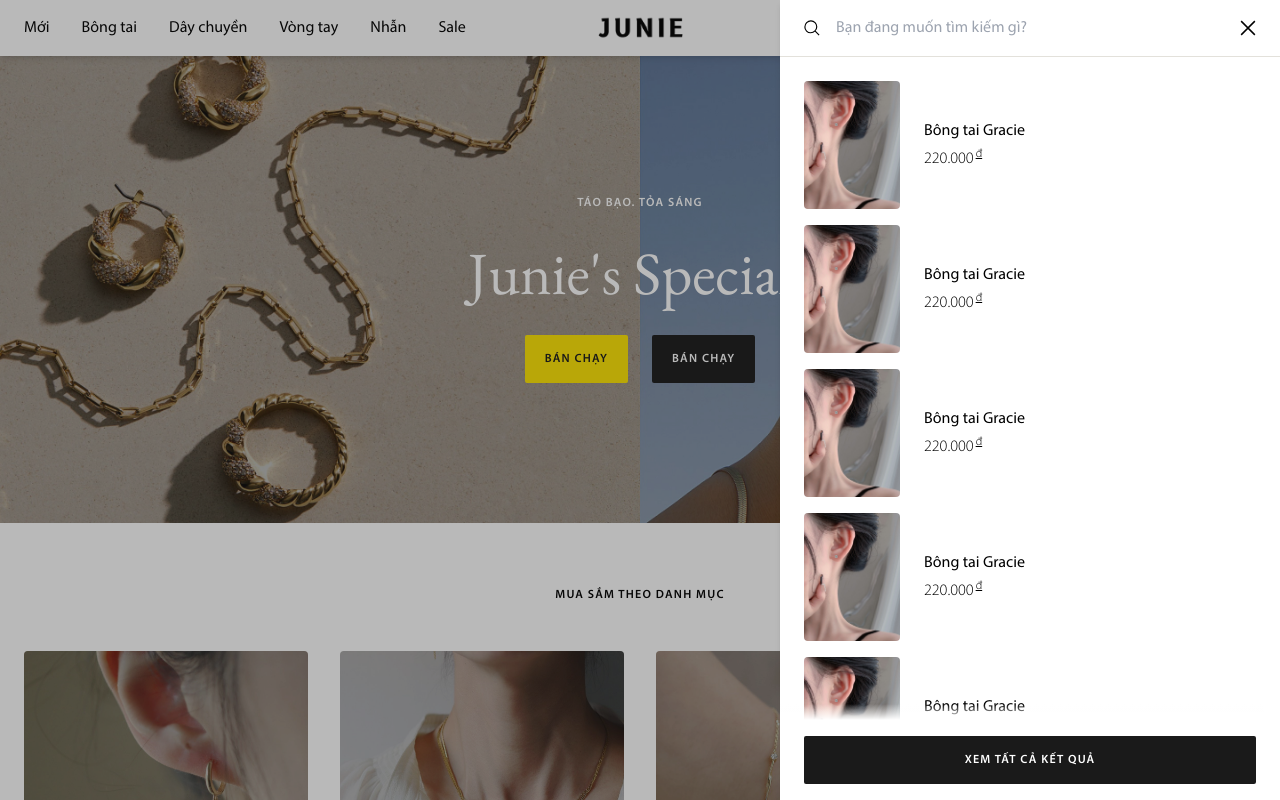
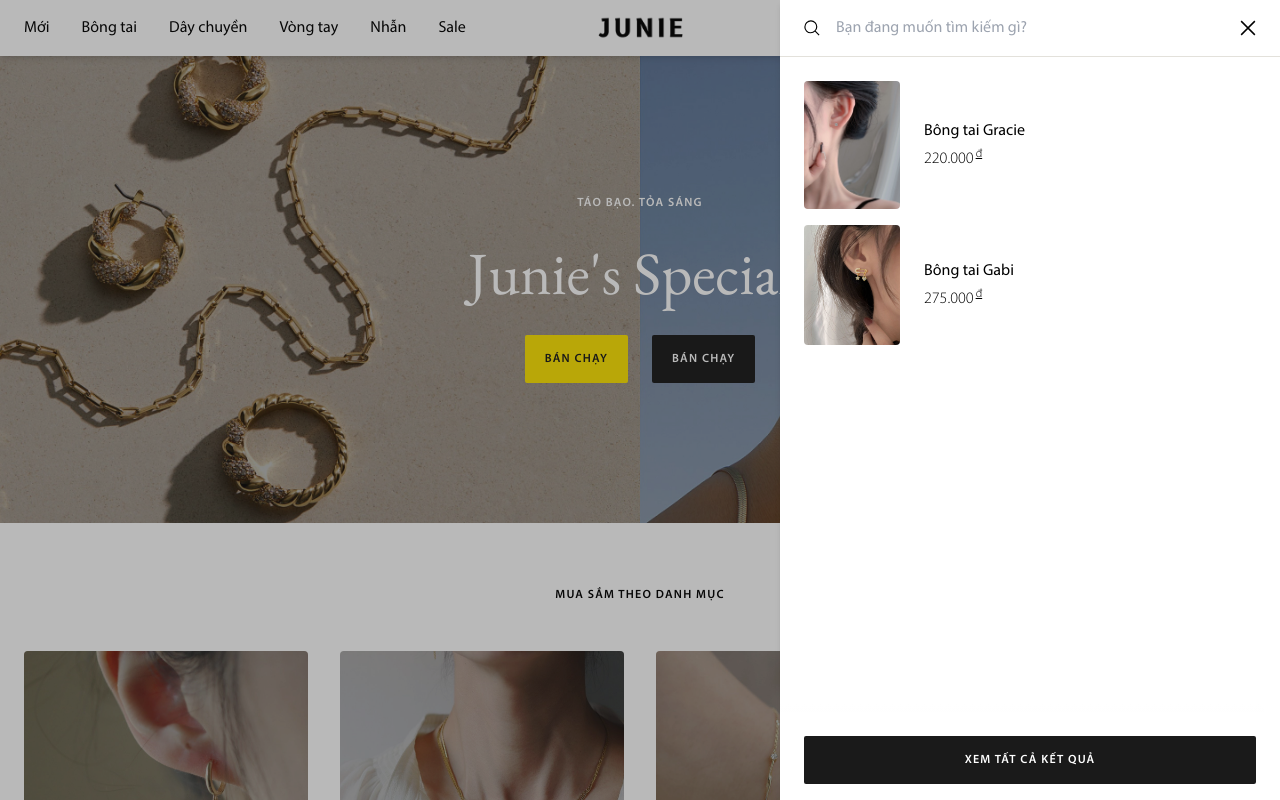
Before and after one commit to tranbaolam26902/junie-store-reactjs, a React (Vite) app in the folder src/junie-store-ui/: page / in a window 1280 px wide. Both pictures are taken after a click on the button "Tìm kiếm". Shown: the top 800 px of the page. Built offline with nearby package versions, Linux system fonts and the light colour scheme.

Commit message:
add hide search when click on search result item

```diff
--- a/src/junie-store-ui/src/components/client/Header.jsx
+++ b/src/junie-store-ui/src/components/client/Header.jsx
@@ -189,14 +189,7 @@ export default function Header() {
                         ) : (
                             <div className='flex flex-col gap-4 p-6'>
                                 {searchResultItems.map((product) => (
-                                    <>
-                                        <SearchResultItem key={product.id} product={product} />
-                                        <SearchResultItem key={product.id} product={product} />
-                                        <SearchResultItem key={product.id} product={product} />
-                                        <SearchResultItem key={product.id} product={product} />
-                                        <SearchResultItem key={product.id} product={product} />
-                                        <SearchResultItem key={product.id} product={product} />
-                                    </>
+                                    <SearchResultItem key={product.id} product={product} onClick={handleHideSearch} />
                                 ))}
                             </div>
                         )}
--- a/src/junie-store-ui/src/components/client/SearchResultItem.jsx
+++ b/src/junie-store-ui/src/components/client/SearchResultItem.jsx
@@ -4,9 +4,13 @@ import { Link } from 'react-router-dom';
 // Assets
 import { icons } from '@assets/icons';
 
-export default function SearchResultItem({ product }) {
+export default function SearchResultItem({ product, onClick }) {
     return (
-        <Link to={`/products/${product.slug}`} className='relative flex items-center gap-6 pr-8 group'>
+        <Link
+            to={`/products/${product.slug}`}
+            className='relative flex items-center gap-6 pr-8 group'
+            onClick={onClick}
+        >
             <img src={product.image} alt={product.slug} className='w-24 rounded' />
             <div className='flex-1 flex flex-col gap-1'>
                 <span className='line-clamp-1 break-words'>{product.name}</span>
```
